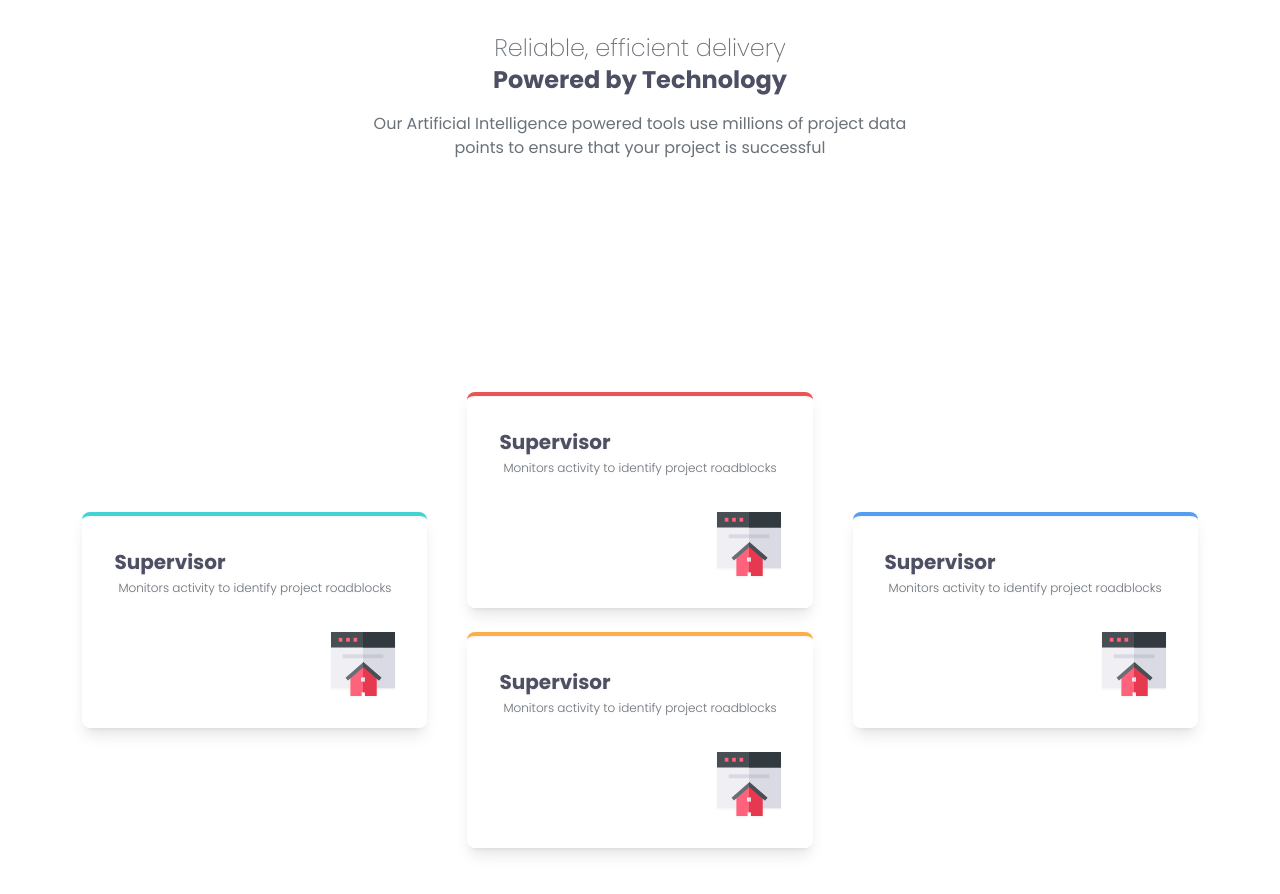
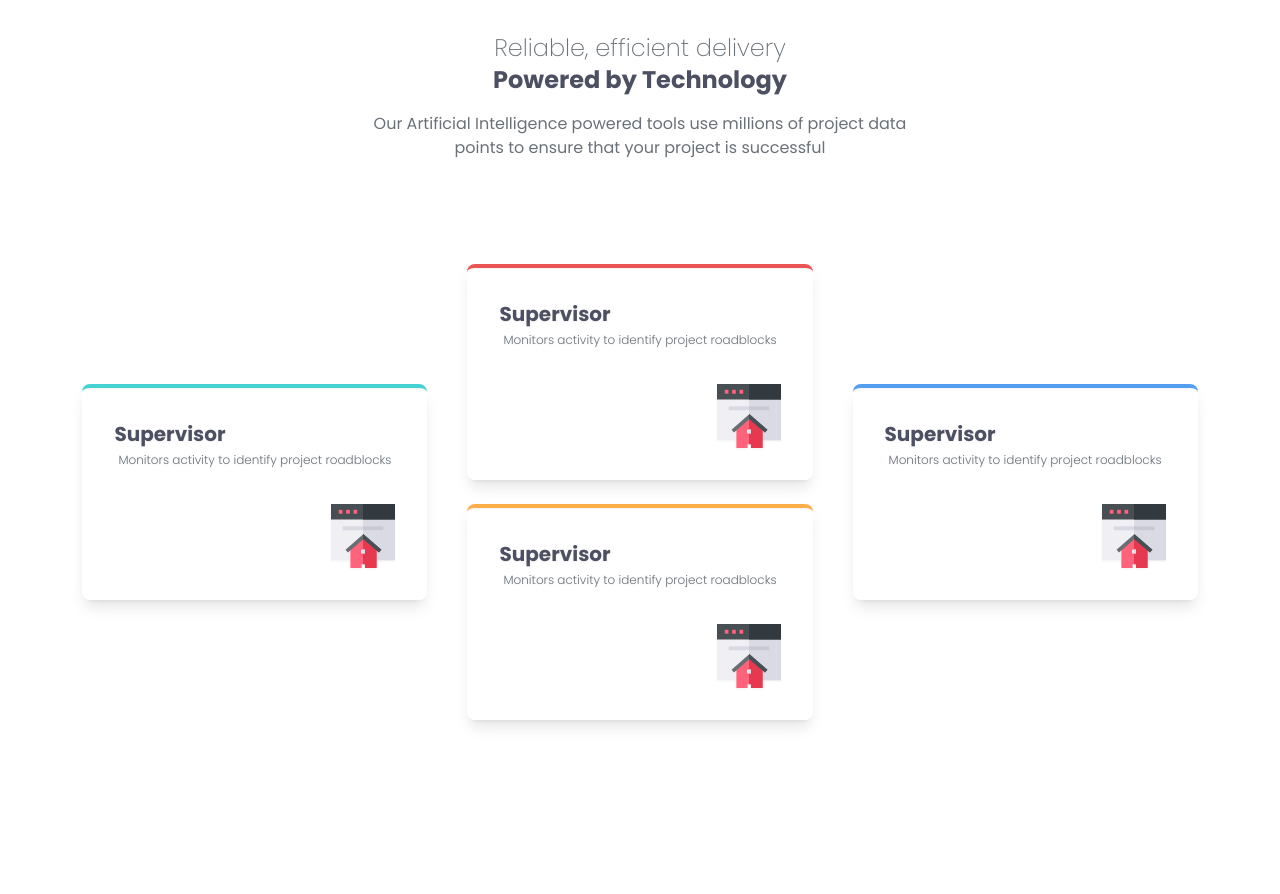
Before and after one commit to NarelaCamara/four-card-feature-section, a React (Vite) app: page / in a window 1280 px wide. Shown: the top 894 px of the page. Built offline with nearby package versions, Linux system fonts and the light colour scheme.

Commit message:
feat: top componentes

```diff
--- a/src/App.tsx
+++ b/src/App.tsx
@@ -46,7 +46,7 @@ function App() {
           points to ensure that your project is successful
         </p>
       </div>
-      <div className="grid md:grid-cols-3 md:grid-rows-3 md:gap-0 lg:grid-cols-3 lg:grid-rows-3 lg:gap-10">
+      <div className="grid md:grid-cols-3 md:grid-rows-3 md:gap-0 lg:grid-cols-3 lg:grid-rows-3 lg:gap-10 lg:absolute">
         <div className="md:col-start-2 lg:col-start-1 lg:row-start-2">
           <Card {...cards[0]} /> {/** verde */}
         </div>
```
